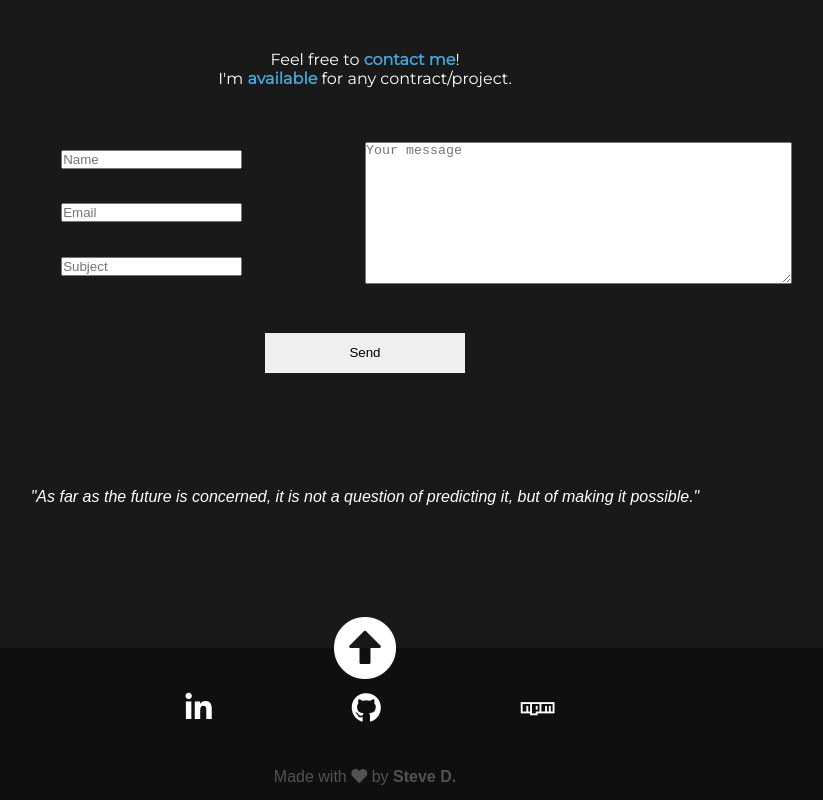
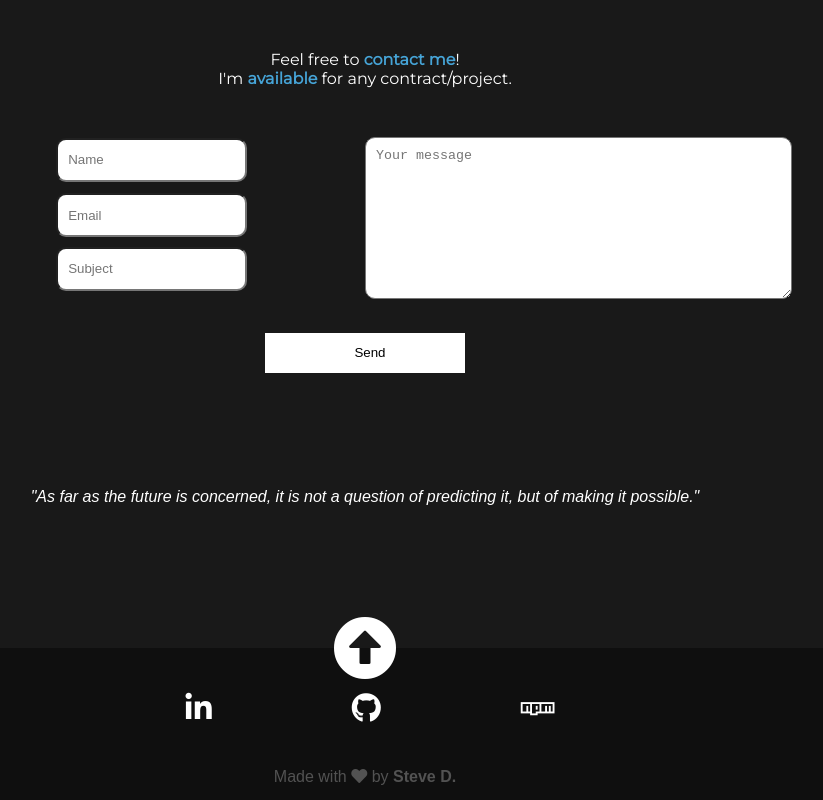
Before and after one commit to Stev07/Resume, a React (Vite) app: page / in a window 1280 px wide. Shown: the part 2800-3600 px from the top of the page, without its empty margins (275-1098 px from the left). Built offline with nearby package versions, Linux system fonts and the light colour scheme.

Commit message:
form style + color navitem

```diff
--- a/src/scss/form.scss
+++ b/src/scss/form.scss
@@ -1,6 +1,18 @@
 .form {
   width: 100%;
   height: 50%;
+
+  input {
+    height: 40px;
+    -webkit-border-radius: 10px;
+    -moz-border-radius: 10px;
+    border-radius: 10px;
+    padding-left: 10px;
+
+    @media screen and (max-width: 576px) {
+      height: 25px;
+    }
+  }
   form {
     height: 60%;
     display: grid;
@@ -30,10 +42,10 @@
       grid-row: 1;
       @media screen and (max-width: 576px) {
         grid-column: 2;
-        grid-row:1;
+        grid-row: 1;
       }
 
-      input{
+      input {
         @media screen and (max-width: 576px) {
           width: 100%;
         }
@@ -42,7 +54,8 @@
     .form-email {
       grid-column: 2;
       grid-row: 2;
-      input{
+      padding-top: 5px;
+      input {
         @media screen and (max-width: 576px) {
           width: 100%;
         }
@@ -51,7 +64,8 @@
     .form-subject {
       grid-column: 2;
       grid-row: 3;
-      input{
+      padding-top: 5px;
+      input {
         @media screen and (max-width: 576px) {
           width: 100%;
         }
@@ -61,19 +75,25 @@
       grid-column: 3;
       grid-row: 1/4;
       align-self: center;
+      padding-top: 10px;
 
       @media screen and (max-width: 576px) {
         grid-column: 2;
-        grid-row:4;
+        grid-row: 4;
       }
 
       textarea {
         width: 100%;
-        height: 140px;
+        height: 150px;
+        -webkit-border-radius: 10px;
+        -moz-border-radius: 10px;
+        border-radius: 10px;
+        padding-top: 10px;
+        padding-left: 10px;
 
         @media screen and (max-width: 576px) {
-            height: 80px;
-          }
+          height: 80px;
+        }
       }
     }
     .form-submit {
@@ -82,19 +102,24 @@
 
       @media screen and (max-width: 576px) {
         grid-column: 2;
-        grid-row:5;
+        grid-row: 5;
+        padding-top: 10px;
       }
 
       input {
+        background:white;
         margin-top: 40px;
         width: 200px;
         height: 40px;
         border: 0px;
+        -webkit-border-radius: 0px;
+        -moz-border-radius: 0px;
+        border-radius: 0px;
 
         @media screen and (max-width: 576px) {
-            width: 100%;
-            margin-top: 0;
-          }
+          width: 100%;
+          margin-top: 0;
+        }
 
         &:hover {
           background: #46a4d7;
--- a/src/scss/navigation.scss
+++ b/src/scss/navigation.scss
@@ -34,7 +34,7 @@ header {
           color:white;
           transition: 0.4s;
           &:hover{
-            color:#46a4d7;
+            color:#46a4d7 !important;
           }
         }
   }
```
Also changed, not shown: 7 other files (tests, documents, lock files or other folders).
